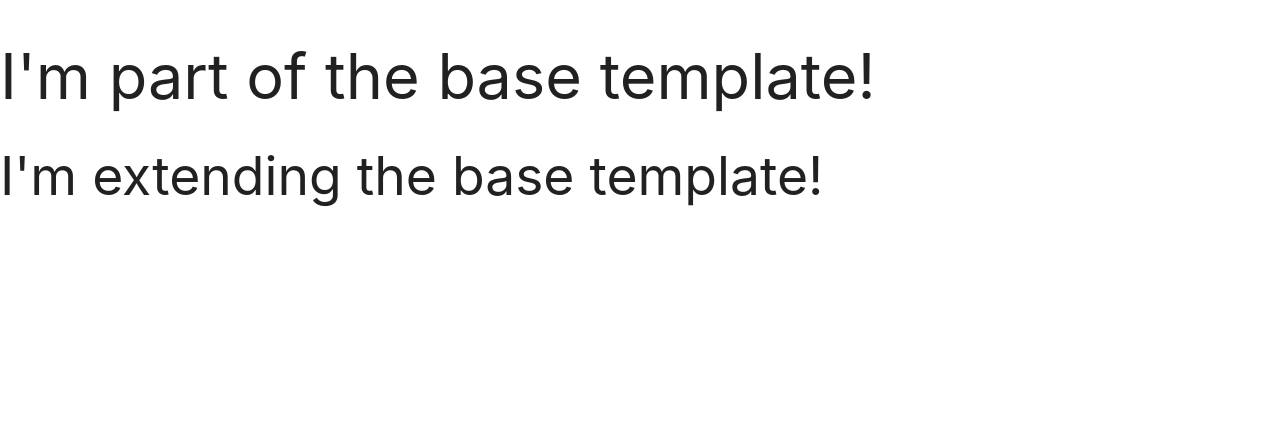
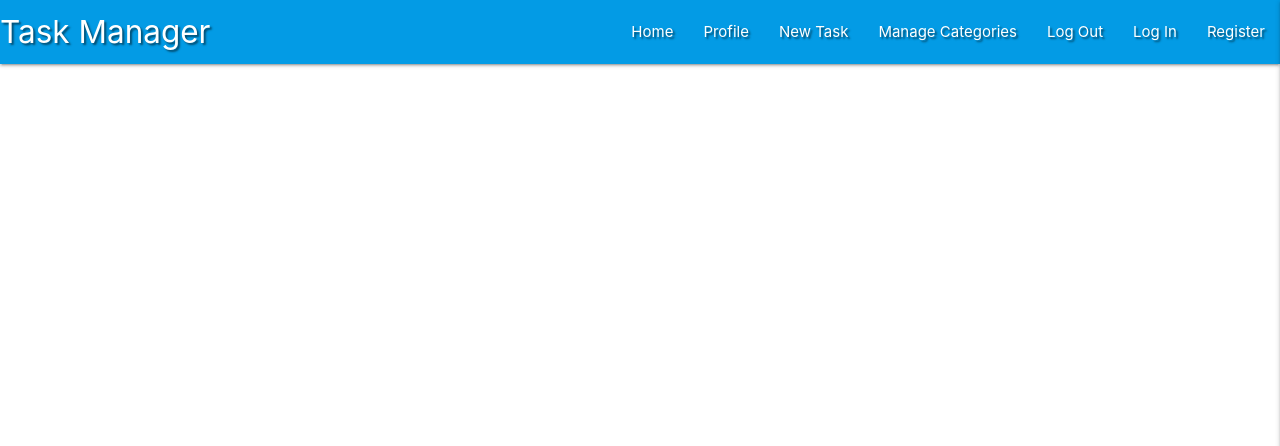
Before and after one commit to MomciloDordevic/Flask-Mini-Project, a Flask app: page / in a window 1280 px wide. Shown: the top 446 px of the page. Run offline with Flask 2, Linux system fonts and the light colour scheme; data that the repository does not hold is empty; some libraries are stand-ins or nearby versions.

Commit message:
navbar done

```diff
--- a/static/css/style.css
+++ b/static/css/style.css
@@ -0,0 +1,3 @@
+.text-shadow {
+    text-shadow: 2px 2px 2px rgba(0, 0, 0, 0.5);
+}
--- a/static/js/script.js
+++ b/static/js/script.js
@@ -0,0 +1,20 @@
+/*
+    jQuery for MaterializeCSS initialization
+*/
+
+$(document).ready(function () {
+    $(".sidenav").sidenav({edge: "right"});
+});
+
+
+
+
+
+/*
+    vanilla JavaScript for MaterializeCSS initialization
+*/
+
+// document.addEventListener('DOMContentLoaded', function () {
+//     let sidenavs = document.querySelectorAll(".sidenav");
+//     let sidenavsInstance = M.Sidenav.init(sidenavs, {edge: "right"});
+// });
--- a/templates/base.html
+++ b/templates/base.html
@@ -3,7 +3,8 @@
 <head>
     <meta charset="UTF-8">
     <meta name="viewport" content="width=device-width, initial-scale=1.0">
-    <link rel="stylesheet" href="https://cdnjs.cloudflare.com/ajax/libs/font-awesome/5.15.4/css/all.min.css" integrity="sha512-1ycn6IcaQQ40/MKBW2W4Rhis/DbILU74C1vSrLJxCq57o941Ym01SwNsOMqvEBFlcgUa6xLiPY/NS5R+E6ztJQ==" crossorigin="anonymous" referrerpolicy="no-referrer" type =text/css/>
+    <link rel="stylesheet" href="https://cdnjs.cloudflare.com/ajax/libs/font-awesome/5.13.1/css/all.min.css"
+        integrity="sha512-xA6Hp6oezhjd6LiLZynuukm80f8BoZ3OpcEYaqKoCV3HKQDrYjDE1Gu8ocxgxoXmwmSzM4iqPvCsOkQNiu41GA==" crossorigin="anonymous" type="text/css">
     <link rel="stylesheet" href="https://cdnjs.cloudflare.com/ajax/libs/materialize/1.0.0/css/materialize.min.css" type="text/css">
     <link rel="stylesheet" href="{{ url_for('static', filename='css/style.css') }}" type="text/css">
     {% block styles %}
@@ -12,11 +13,42 @@
 </head>
 <body>
 
-    <h1>I'm part of the base template!</h1>
+	<header>
+        <!-- top navbar -->
+		<nav class="nav-extended text-shadow light-blue darken-1">
+			<div class="nav-wrapper">
+				<a href="{{ url_for('get_tasks') }}" class="brand-logo">Task Manager</a>
+				<a href="#" data-target="mobile-demo" class="sidenav-trigger right"><i class="fas fa-bars"></i></a>
+				<ul class="right hide-on-med-and-down">
+					<li><a href="{{ url_for('get_tasks') }}">Home</a></li>
+					<li><a href="#">Profile</a></li>
+					<li><a href="#">New Task</a></li>
+					<li><a href="#">Manage Categories</a></li>
+					<li><a href="#">Log Out</a></li>
+					<li><a href="#">Log In</a></li>
+					<li><a href="#">Register</a></li>
+				</ul>
+			</div>
+		</nav>
+
+        <!-- mobile sidenav -->
+		<ul class="sidenav" id="mobile-demo">
+            <li><h4 class="center-align light-blue-text text-darken 4">Task Manager</h4></li>
+            <li><a href="{{ url_for('get_tasks') }}">Home</a></li>
+            <li><a href="#">Profile</a></li>
+            <li><a href="#">New Task</a></li>
+            <li><a href="#">Manage Categories</a></li>
+            <li><a href="#">Log Out</a></li>
+            <li><a href="#">Log In</a></li>
+            <li><a href="#">Register</a></li>
+		</ul>
+	</header>
+
     {% block content %}
     {% endblock %}
 
-    <script src="https://code.jquery.com/jquery-3.6.0.min.js" integrity="sha256-/xUj+3OJU5yExlq6GSYGSHk7tPXikynS7ogEvDej/m4=" crossorigin="anonymous"></script>
+    <script src="https://code.jquery.com/jquery-3.5.1.min.js"
+        integrity="sha256-9/aliU8dGd2tb6OSsuzixeV4y/faTqgFtohetphbbj0=" crossorigin="anonymous"></script>
     <script src="https://cdnjs.cloudflare.com/ajax/libs/materialize/1.0.0/js/materialize.min.js"></script>
     <script src="{{ url_for('static', filename='js/script.js') }}"></script>
     {% block scripts %}
--- a/templates/tasks.html
+++ b/templates/tasks.html
@@ -1,7 +1,5 @@
 {% extends "base.html" %}
 {% block content %}
-
-    <h2>I'm extending the base template!</h2>
 
     {% for task in tasks %}
         {{ task.task_name }}<br>
@@ -12,3 +10,4 @@
     {% endfor %}
 
 {% endblock %}
+© 2021 GitHub, Inc.
```
